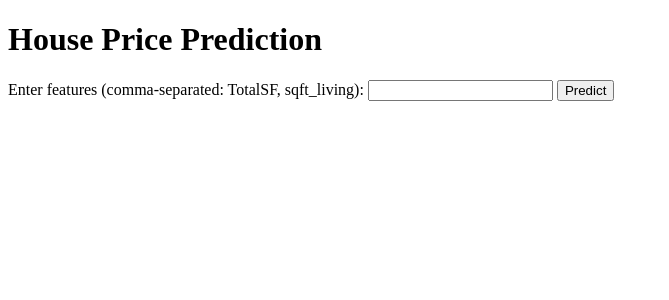
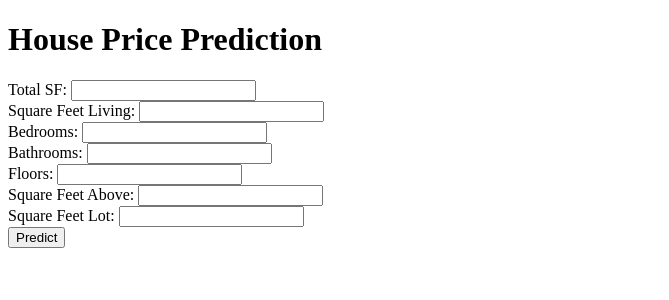
Before and after one commit to vguerriero/C964-Task-2---Viggo-Guerriero, a Flask app: page / in a window 1280 px wide. Shown: the top 300 px of the page, without its empty margins (0-669 px from the left). Run offline with Flask 3, Linux system fonts and the light colour scheme; parts of the project's set-up code (start-up, migrations or seed data) failed here and were passed over.

Commit message:
Update index.html

```diff
--- a/app/templates/index.html
+++ b/app/templates/index.html
@@ -8,21 +8,48 @@
 <body>
     <h1>House Price Prediction</h1>
     <form id="prediction-form">
-        <label for="features">Enter features (comma-separated: TotalSF, sqft_living):</label>
-        <input type="text" id="features" name="features">
+        <label for="totalSF">Total SF:</label>
+        <input type="number" id="totalSF" name="totalSF" required><br>
+
+        <label for="sqft_living">Square Feet Living:</label>
+        <input type="number" id="sqft_living" name="sqft_living" required><br>
+
+        <label for="bedrooms">Bedrooms:</label>
+        <input type="number" id="bedrooms" name="bedrooms" required><br>
+
+        <label for="bathrooms">Bathrooms:</label>
+        <input type="number" id="bathrooms" name="bathrooms" required><br>
+
+        <label for="floors">Floors:</label>
+        <input type="number" id="floors" name="floors" required><br>
+
+        <label for="sqft_above">Square Feet Above:</label>
+        <input type="number" id="sqft_above" name="sqft_above" required><br>
+
+        <label for="sqft_lot">Square Feet Lot:</label>
+        <input type="number" id="sqft_lot" name="sqft_lot" required><br>
+
         <button type="button" onclick="predict()">Predict</button>
     </form>
     <p id="prediction"></p>
 
     <script>
         async function predict() {
-            const features = document.getElementById('features').value.split(',').map(Number);
+            const features = {
+                totalSF: parseFloat(document.getElementById('totalSF').value),
+                sqft_living: parseFloat(document.getElementById('sqft_living').value),
+                bedrooms: parseFloat(document.getElementById('bedrooms').value),
+                bathrooms: parseFloat(document.getElementById('bathrooms').value),
+                floors: parseFloat(document.getElementById('floors').value),
+                sqft_above: parseFloat(document.getElementById('sqft_above').value),
+                sqft_lot: parseFloat(document.getElementById('sqft_lot').value)
+            };
             const response = await fetch('/predict', {
                 method: 'POST',
                 headers: {
                     'Content-Type': 'application/json'
                 },
-                body: JSON.stringify({ features: features })
+                body: JSON.stringify({ features: Object.values(features) })
             });
             const data = await response.json();
             document.getElementById('prediction').textContent = 'Predicted Price: ' + data.prediction;
```
